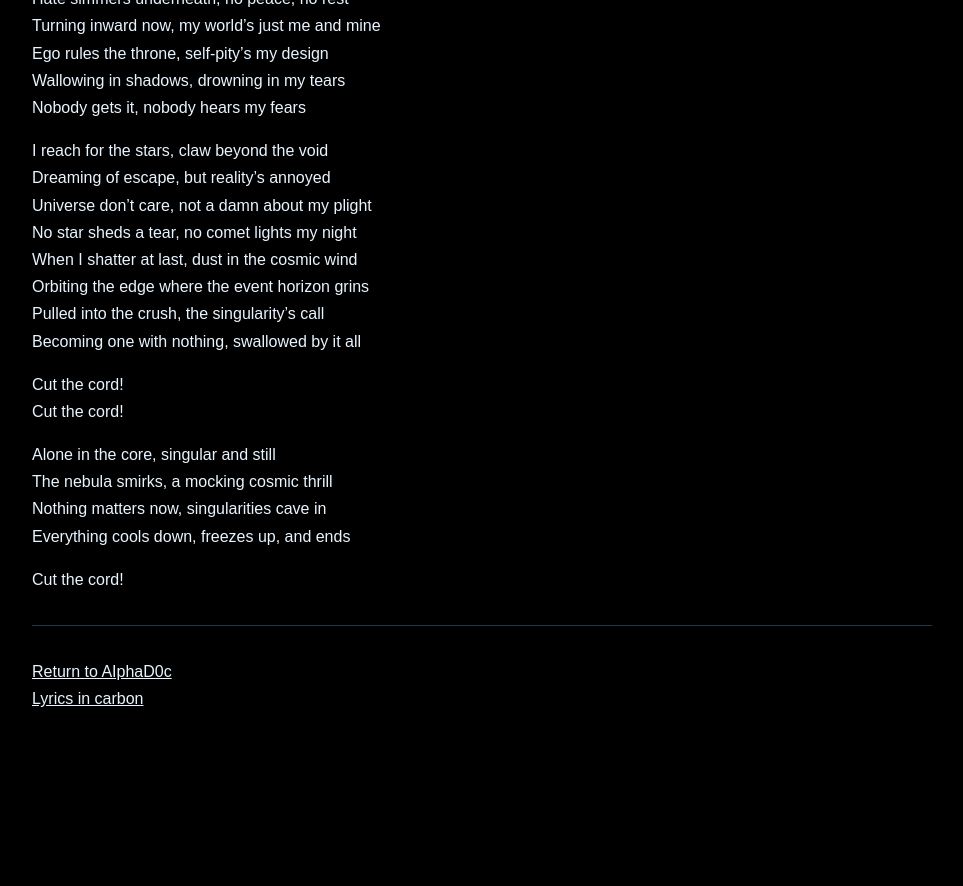
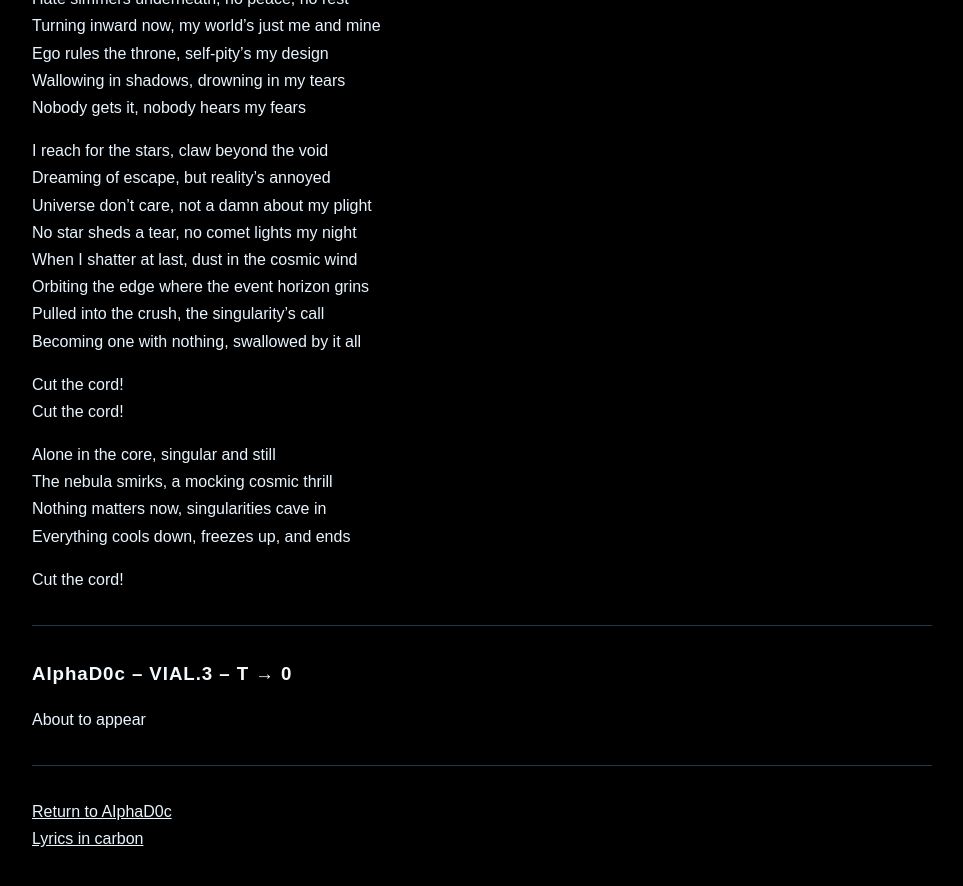
Before and after one commit to AIphaD0c/AIphaD0ctrine, a Jekyll site: the page built from vial3.md, in a window 1280 px wide and 900 px high, scrolled down 6061 px. Shown: the top 886 px of the window, without its empty margins (158-1121 px from the left). Built offline with Jekyll 4.4.1, drawn with Linux system fonts in a browser that asks for light colours; our own code applies the rules of GitHub Pages for plain Markdown files; before the commit the page ends 6821 px from its top, so only the background shows below that.

Commit message:
Update vial3.md

```diff
--- a/vial3.md
+++ b/vial3.md
@@ -250,5 +250,11 @@ Cut the cord!
 
 ---
 
+### AIphaD0c – VIAL.3 – T → 0
+
+About to appear
+
+---
+
 [Return to AIphaD0c]({{ '/' | relative_url }})
 [Lyrics in carbon]({{ '/lyrics/' | relative_url }})
```
